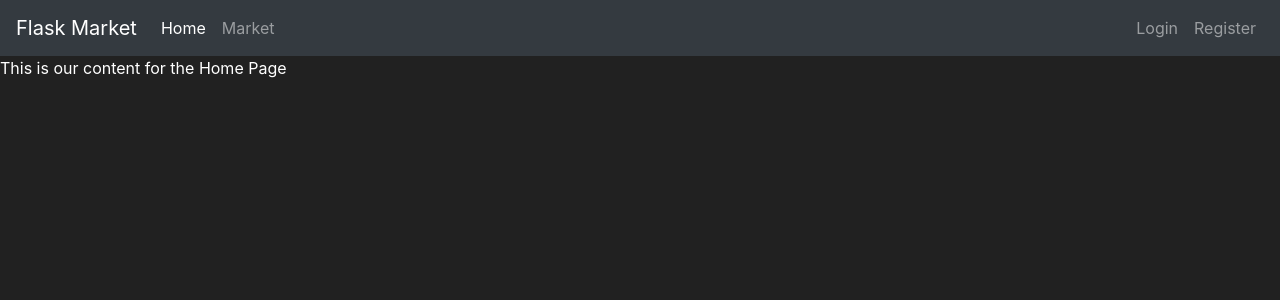
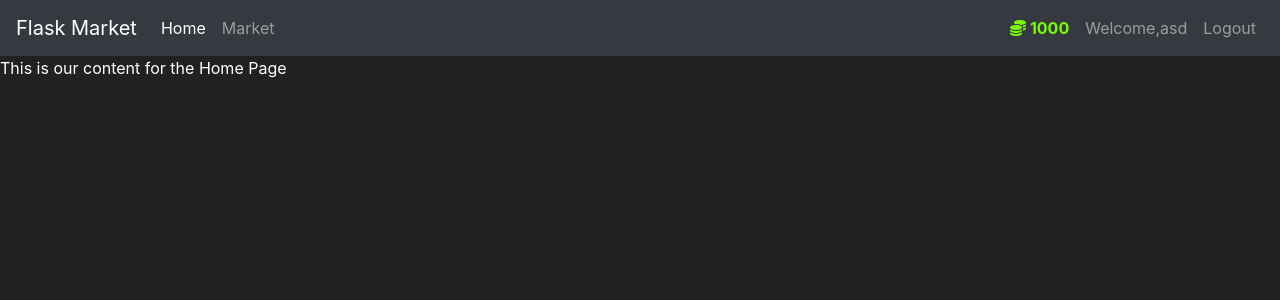
Before and after one commit to aysudeliahmetoglu/mywebsite, a Flask app: page / in a window 1280 px wide. Shown: the top 300 px of the page. Run offline with Flask 2, Linux system fonts and the light colour scheme; a user stored in the database is signed in; some libraries are stand-ins or nearby versions.

Commit message:
budget and logout

```diff
--- a/market/templates/base.html
+++ b/market/templates/base.html
@@ -30,6 +30,24 @@
           <a class="nav-link" href="{{ url_for('market_page') }}">Market</a>
         </li>
       </ul>
+      {% if current_user.is_authenticated %}
+      <ul class="navbar-nav">
+        <li class="nav-item">
+            <a class="nav-link" style="color: lawngreen; font-weight: bold">
+                <i class = "fas fa-coins" ></i>
+                {{ current_user.budget }}
+
+            </a>
+        </li>
+        <li class="nav-item">
+            <a class="nav-link">Welcome,{{current_user.username}}</a>
+        </li>
+        <li class="nav-item">
+             <a class="nav-link" href="#">Logout</a>
+        </li>
+      </ul>
+
+      {% else %}
       <ul class="navbar-nav">
         <li class="nav-item">
           <a class="nav-link" href="{{ url_for('login_page') }}">Login</a>
@@ -38,6 +56,9 @@
           <a class="nav-link" href="{{ url_for('register_page') }}">Register</a>
         </li>
       </ul>
+
+      {% endif %}
+
     </div>
   </nav>
   {% with messages = get_flashed_messages(with_categories=true) %}
```
Also changed, not shown: market/models.py (+7 -0 lines). Lines whose indentation alone changed are shown as unchanged.
